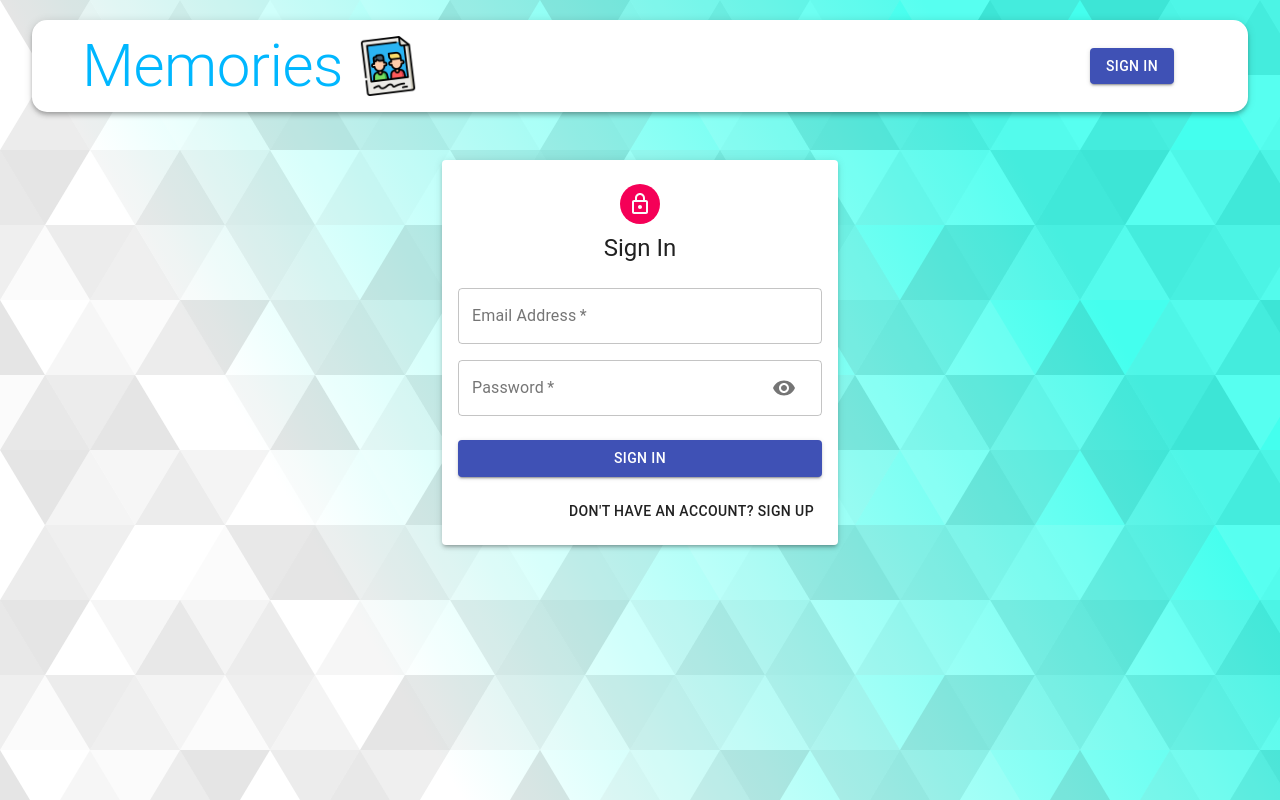
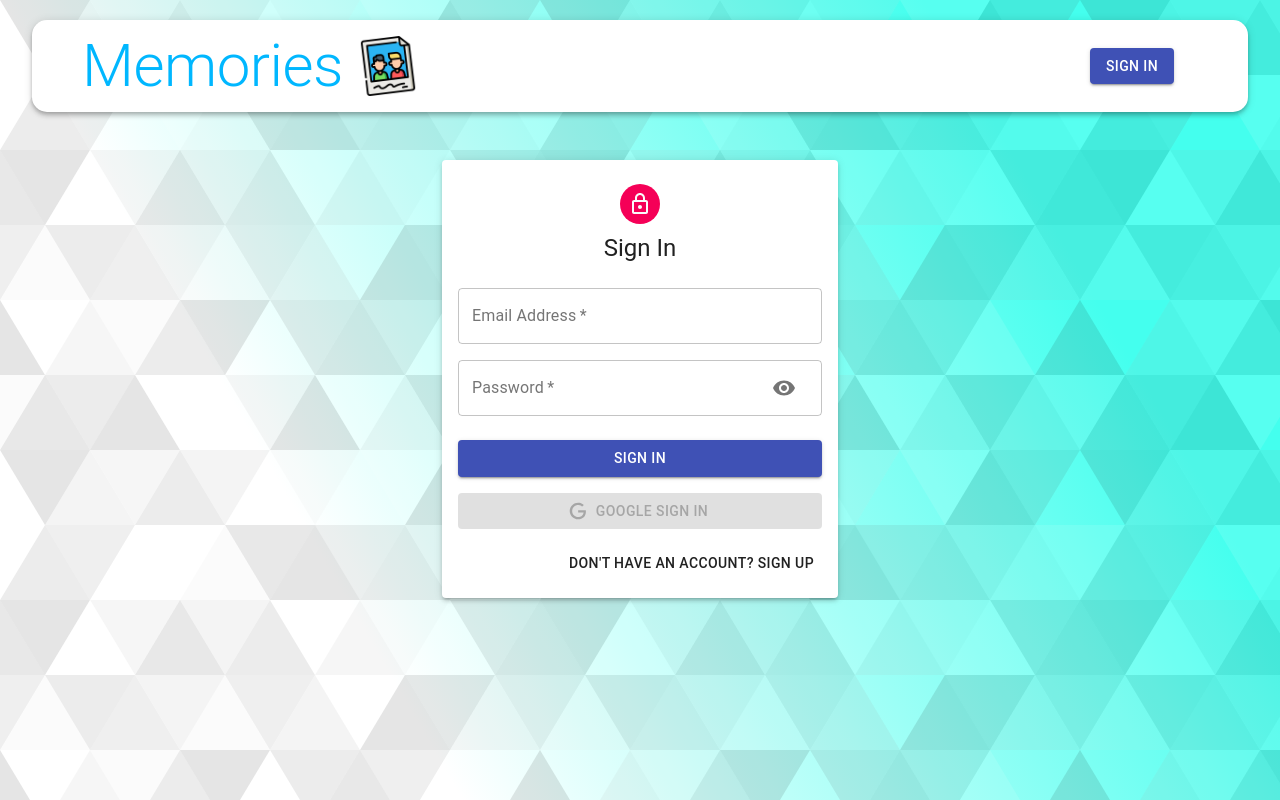
Before and after one commit to adnanali000/mern-memories, a React (Create React App) app in the folder client/: page /auth in a window 1280 px wide. Built offline with nearby package versions, Linux system fonts and the light colour scheme.

Commit message:
google login work done

```diff
--- a/client/package.json
+++ b/client/package.json
@@ -14,6 +14,7 @@
     "react": "^16.12.0",
     "react-dom": "^16.12.0",
     "react-file-base64": "^1.0.3",
+    "react-google-login": "^5.2.2",
     "react-redux": "^7.1.3",
     "react-router-dom": "^6.3.0",
     "react-scripts": "3.4.1",
--- a/client/src/components/Auth/Auth.js
+++ b/client/src/components/Auth/Auth.js
@@ -3,10 +3,17 @@
 import useStyles from './styles'
 import LockOutlinedIcon from '@material-ui/icons/LockOutlined'
 import Input from './Input'
+import {GoogleLogin} from 'react-google-login'
+import Icon from './icon'
+import {useDispatch} from 'react-redux';
+import {useNavigate} from 'react-router-dom'
 
 const Auth = () => {
   const [showPassword,setShowPassword] = useState(false);
   const [isSignup , setIsSignup] = useState(false);
+  const dispatch = useDispatch();
+  const navigate = useNavigate();
+
   const classes = useStyles();
 
 
@@ -17,6 +24,25 @@
   const handleChange = ()=>{
 
   }
+
+  const googleSuccess = async (res)=>{
+    const result = res?.profileObj;
+    const token = res?.tokenId;
+
+    try{
+      dispatch({ type: 'AUTH', data: { result , token}})
+      navigate('/');
+
+    }catch(error){
+      console.log(error)
+    }
+  }
+
+  const googleFailure = (error)=>{
+    console.log(error);
+      console.log("Google Sign in was unsuccessful. Try Again Later")
+  }
+
 
   const handleShowPassword = () => setShowPassword((prevShowPassword) => !prevShowPassword);
 
@@ -49,6 +75,20 @@
           <Button type="submit" fullWidth variant="contained" color="primary" className={classes.submit}>
             {isSignup ? 'Sign Up' : 'Sign In'}
           </Button>
+          <GoogleLogin
+
+              clientId='GOOGLE CLIENT ID'
+              render={(renderProps)=>(
+                <Button className={classes.googleButton} color="primary" fullWidth onClick={renderProps.onClick} disabled={renderProps.disabled} startIcon={<Icon />} variant="contained">
+                  Google Sign In
+                </Button>
+              )}
+
+              onSucces={googleSuccess}
+              onFailure={googleFailure}
+              cookiePolicy="single_host_origin"
+
+          />
           <Grid container justify="flex-end">
             <Grid item>
               <Button onClick={switchMode}>
--- a/client/src/components/Auth/Input.js
+++ b/client/src/components/Auth/Input.js
@@ -16,7 +16,7 @@
             label={label}
             autoFocus={autoFocus}
             type={type}
-            InputProps={name === 'password' && {
+            InputProps={name === 'password' ? {
                 endAdornment: (
                     <InputAdornment position="end">
                         <IconButton onClick={handleShowPassword}>
@@ -24,7 +24,7 @@
                         </IconButton>
                     </InputAdornment>
                 )
-            }}
+            }: null}
         />
     </Grid>
   )
--- /dev/null
+++ b/client/src/components/Auth/icon.js
@@ -0,0 +1,12 @@
+import React from 'react';
+
+const icon = () => (
+  <svg style={{ width: '20px', height: '20px' }} viewBox="0 0 24 24">
+    <path
+      fill="currentColor"
+      d="M21.35,11.1H12.18V13.83H18.69C18.36,17.64 15.19,19.27 12.19,19.27C8.36,19.27 5,16.25 5,12C5,7.9 8.2,4.73 12.2,4.73C15.29,4.73 17.1,6.7 17.1,6.7L19,4.72C19,4.72 16.56,2 12.1,2C6.42,2 2.03,6.8 2.03,12C2.03,17.05 6.16,22 12.25,22C17.6,22 21.5,18.33 21.5,12.91C21.5,11.76 21.35,11.1 21.35,11.1V11.1Z"
+    />
+  </svg>
+);
+
+export default icon;
--- a/client/src/components/Navbar/Navbar.js
+++ b/client/src/components/Navbar/Navbar.js
@@ -1,12 +1,37 @@
-import React from 'react'
+import React,{useState,useEffect} from 'react'
 import { AppBar, Typography,Toolbar,Button,Avatar } from '@material-ui/core'
 import useStyles from './styles'
 import memories from '../../images/memories.png'
-import {Link} from 'react-router-dom';
+import {useDispatch} from 'react-redux'
+import {useNavigate , useLocation , Link} from 'react-router-dom'
 
 const Navbar = () => {
     const classes = useStyles();
-    const user = null;
+    const [user,setUser] = useState(JSON.parse(localStorage.getItem('profile')));
+    const dispatch = useDispatch();
+    const navigate = useNavigate();
+    const location = useLocation();
+
+    console.log(user);
+
+    useEffect(()=>{
+        const token = user?.profile
+
+        //JWT...
+
+        setUser(JSON.parse(localStorage.getItem('profile')));
+    },[location])
+
+    const logout = ()=>{
+        dispatch({ type: 'LOGOUT'})
+
+        navigate('/')
+        setUser(null)
+
+    }
+
+
+
     return (
         <AppBar className={classes.appBar} position="static" color="inherit">
             <div className={classes.brandContainer}>
@@ -18,7 +43,7 @@
                     <div className={classes.profile}>
                         <Avatar className={classes.purple} alt={user.result.name} src={user.result.imageUrl}>{user.result.name.charAt(0)}</Avatar>
                         <Typography className={classes.userName} variant="h6">{user.result.name}</Typography>
-                        <Button variant="contained" className={classes.logout} color="secondary">Logout</Button>
+                        <Button variant="contained" className={classes.logout} color="secondary" onClick={logout}>Logout</Button>
                     </div>
                 ):(
                     <Button component={Link} to="/auth" variant="contained" color="primary">Sign In</Button>
--- a/client/src/constants/actionType.js
+++ b/client/src/constants/actionType.js
@@ -3,3 +3,5 @@
 export const DELETE = 'DELETE';
 export const FETCH_ALL = 'FETCH_ALL';
 export const LIKE = 'LIKE';
+export const AUTH = 'AUTH';
+export const LOGOUT = 'LOGOUT';
--- /dev/null
+++ b/client/src/reducers/auth.js
@@ -0,0 +1,19 @@
+import {AUTH,LOGOUT} from '../constants/actionType'
+
+
+const authReducer = (state = { authData: null} , action) =>{
+    switch (action.type) {
+        case AUTH:
+            localStorage.setItem('profile', JSON.stringify({ ...action?.data}))
+            return { ...state, authData: action?.data};
+        case LOGOUT:
+            localStorage.clear();
+
+            return { ...state, authData: null}
+
+        default:
+            return state
+    }
+}
+
+export default authReducer;
--- a/client/src/reducers/index.js
+++ b/client/src/reducers/index.js
@@ -1,6 +1,8 @@
 import { combineReducers } from "redux";
 import posts from './posts'
+import auth from './auth'
 
 export default combineReducers({
     posts,
+    auth
 })
```
Also changed, not shown: 1 other file (tests, documents, lock files or other folders).
